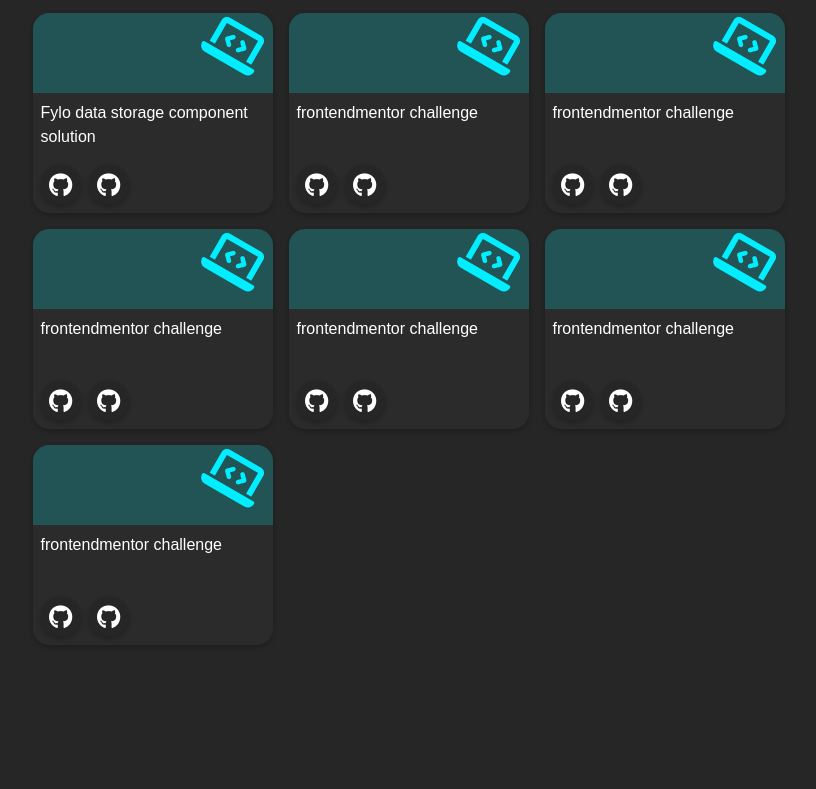
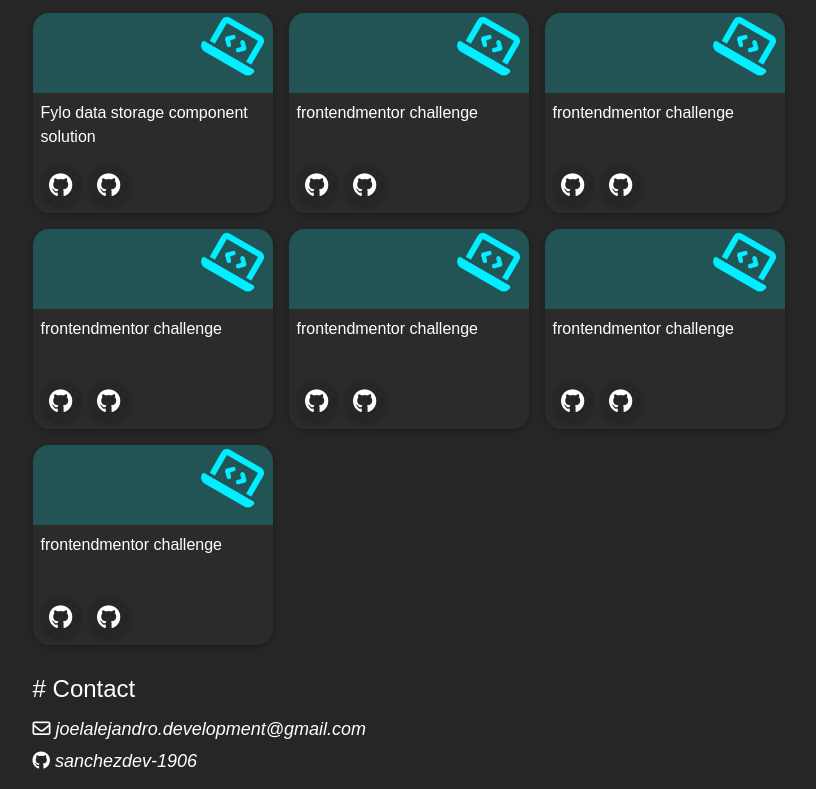
Before and after one commit to Joel-Development/joel-development.github.io, a website: page dev/index.pug in a window 1280 px wide. Shown: the part 1040-1829 px from the top of the page, without its empty margins (207-1023 px from the left). Before the commit the page ends 1701 px from the top, so only its background shows below. Drawn offline with nearby package versions, Linux system fonts and the light colour scheme; files that its build step writes are made by us from their sources; files whose address does not match are found by name.

Commit message:
contact section done

```diff
--- a/dev/index.pug
+++ b/dev/index.pug
@@ -22,7 +22,7 @@ html(lang="en")
           li
             a(href="#skills") Mis Conocimientos
           li
-            a(href="#project") Mis Proyectos
+            a(href="#projects") Mis Proyectos
           li
             a(href="#contact") Contactame
         div.buttons
@@ -133,6 +133,14 @@ html(lang="en")
                   a.fa-brands.fa-github(href="https://github.com/sanchezdev-1906", target="_blank")
                 .button.button--link
                   a.fa-brands.fa-github(href="https://github.com/sanchezdev-1906", target="_blank")
-
+      .contact#contact
+        h2.title-2 # Contact
+        address
+          a.link(href="mailto:joelalejandro.development@gmail.com" target="_blank")
+            i.link__icon.fa-regular.fa-envelope
+            span.link__text  joelalejandro.development@gmail.com
+          a.link(href="https://github.com/sanchezdev-1906" target="_blank")
+            i.link__icon.fa-brands.fa-github
+            span.link__text  sanchezdev-1906
 
   script(src="main.js")
--- a/dev/sass/base/_base.scss
+++ b/dev/sass/base/_base.scss
@@ -1,6 +1,10 @@
 *
 {
   box-sizing: border-box;
+}
+:root
+{
+  scroll-behavior: smooth;
 }
 body,
 html
--- a/dev/sass/blocks/_contact.scss
+++ b/dev/sass/blocks/_contact.scss
@@ -0,0 +1,31 @@
+.contact
+{
+  padding-top: 1rem;
+  padding-bottom: 1rem;
+  address
+  {
+    .link
+    {
+      display: block;
+      text-decoration: none;
+      padding-bottom: 0.5rem;
+      color: $color-light--100;
+    }
+    .link:last-child
+    {
+      padding-bottom: 0;
+    }
+  }
+}
+@media screen and (min-width: 700px){
+  .contact
+  {
+    .link
+    {
+      &:hover
+      {
+        color: $color-primary;
+      }
+    }
+  }
+}
--- a/dev/sass/blocks/_menu.scss
+++ b/dev/sass/blocks/_menu.scss
@@ -4,7 +4,7 @@
   justify-content: space-between;
   align-items: center;
 
-  position: absolute;
+  position: fixed;
   top: 0;
   z-index: 50;
 
@@ -65,6 +65,7 @@
 @media screen and (min-width: 700px){
   .menu
   {
+    box-shadow: 0 2px 5px $box-shadow;
     &__toggle
     {
       display: none;
```
Also changed, not shown: docs/index.html, docs/style.css.
